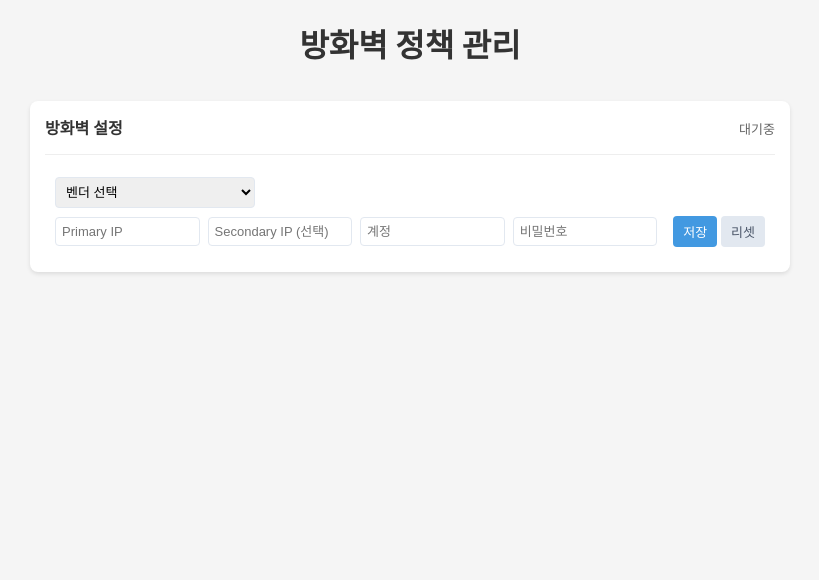
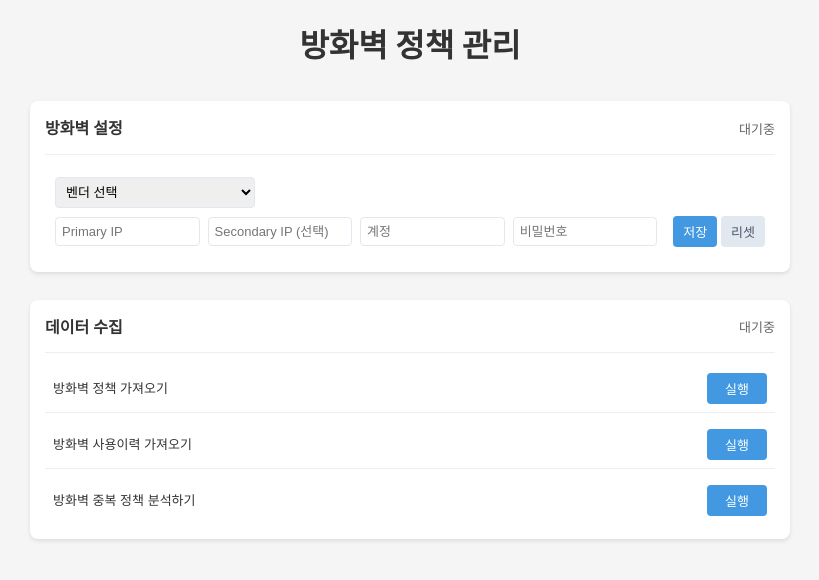
Before and after one commit to hunseop/Deletion_Processor, a Flask app: page /policy/ in a window 1280 px wide. Shown: the top 580 px of the page, without its empty margins (230-1049 px from the left). Run offline with Flask 3, Linux system fonts and the light colour scheme.

Commit message:
phase 2 UI

```diff
--- a/app/static/css/style.css
+++ b/app/static/css/style.css
@@ -161,3 +161,43 @@ body {
 .task-status.error {
     color: #e53e3e;
 }
+
+/* Phase 2 스타일 추가 */
+.task-list {
+    display: flex;
+    flex-direction: column;
+    gap: 8px;
+}
+
+.task-row {
+    display: flex;
+    justify-content: space-between;
+    align-items: center;
+    padding: 8px;
+    border-bottom: 1px solid #eee;
+}
+
+.task-row:last-child {
+    border-bottom: none;
+}
+
+.task-label {
+    font-size: 13px;
+    color: #333;
+}
+
+.task-controls {
+    display: flex;
+    gap: 4px;
+}
+
+.run-btn {
+    background-color: #4299e1;
+    color: white;
+    min-width: 60px;
+}
+
+.run-btn:disabled {
+    opacity: 0.5;
+    cursor: not-allowed;
+}
--- a/app/templates/index.html
+++ b/app/templates/index.html
@@ -7,6 +7,7 @@
     </header>
 
     <main class="task-list">
+        <!-- Phase 1: 방화벽 설정 -->
         <div class="task-card" id="phase1">
             <div class="task-header">
                 <h2>방화벽 설정</h2>
@@ -48,6 +49,41 @@
                 </form>
             </div>
         </div>
+
+        <!-- Phase 2: 데이터 수집 -->
+        <div class="task-card" id="phase2">
+            <div class="task-header">
+                <h2>데이터 수집</h2>
+                <span class="task-status">대기중</span>
+            </div>
+            <div class="task-content">
+                <div class="task-list">
+                    <!-- 정책 추출 -->
+                    <div class="task-row" data-task="policy">
+                        <div class="task-label">방화벽 정책 가져오기</div>
+                        <div class="task-controls">
+                            <button class="btn run-btn" onclick="runTask('policy')">실행</button>
+                        </div>
+                    </div>
+
+                    <!-- 사용이력 추출 -->
+                    <div class="task-row" data-task="usage">
+                        <div class="task-label">방화벽 사용이력 가져오기</div>
+                        <div class="task-controls">
+                            <button class="btn run-btn" onclick="runTask('usage')">실행</button>
+                        </div>
+                    </div>
+
+                    <!-- 중복정책 추출 -->
+                    <div class="task-row" data-task="duplicate">
+                        <div class="task-label">방화벽 중복 정책 분석하기</div>
+                        <div class="task-controls">
+                            <button class="btn run-btn" onclick="runTask('duplicate')">실행</button>
+                        </div>
+                    </div>
+                </div>
+            </div>
+        </div>
     </main>
 </div>
 {% endblock %}
--- a/firewall_config.json
+++ b/firewall_config.json
@@ -1,6 +1,6 @@
 {
   "vendor": "paloalto",
-  "primary_ip": "1.1.1.1",
+  "primary_ip": "1.1.11.1",
   "secondary_ip": "",
   "username": "1",
   "password": "1"
```
